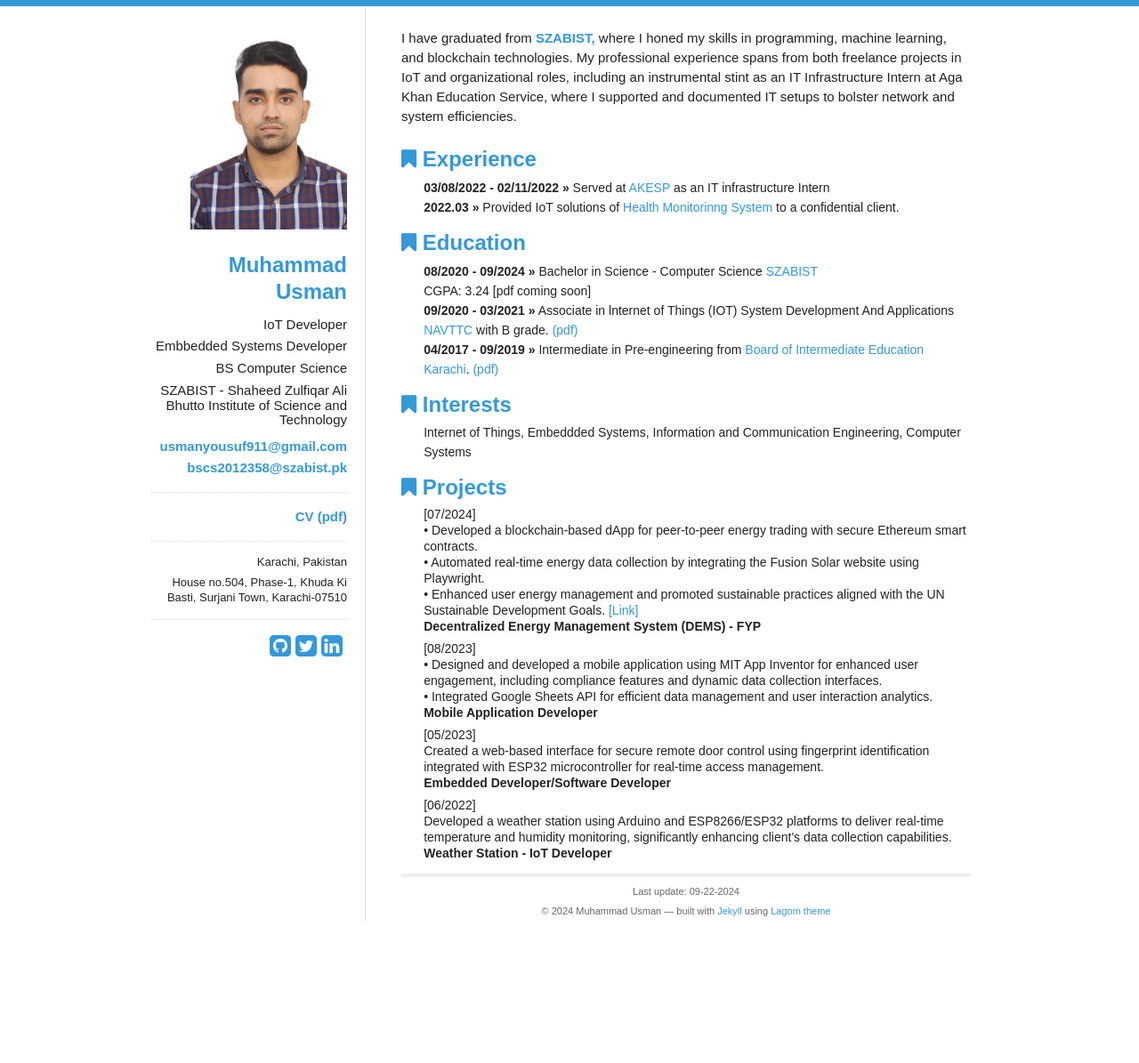
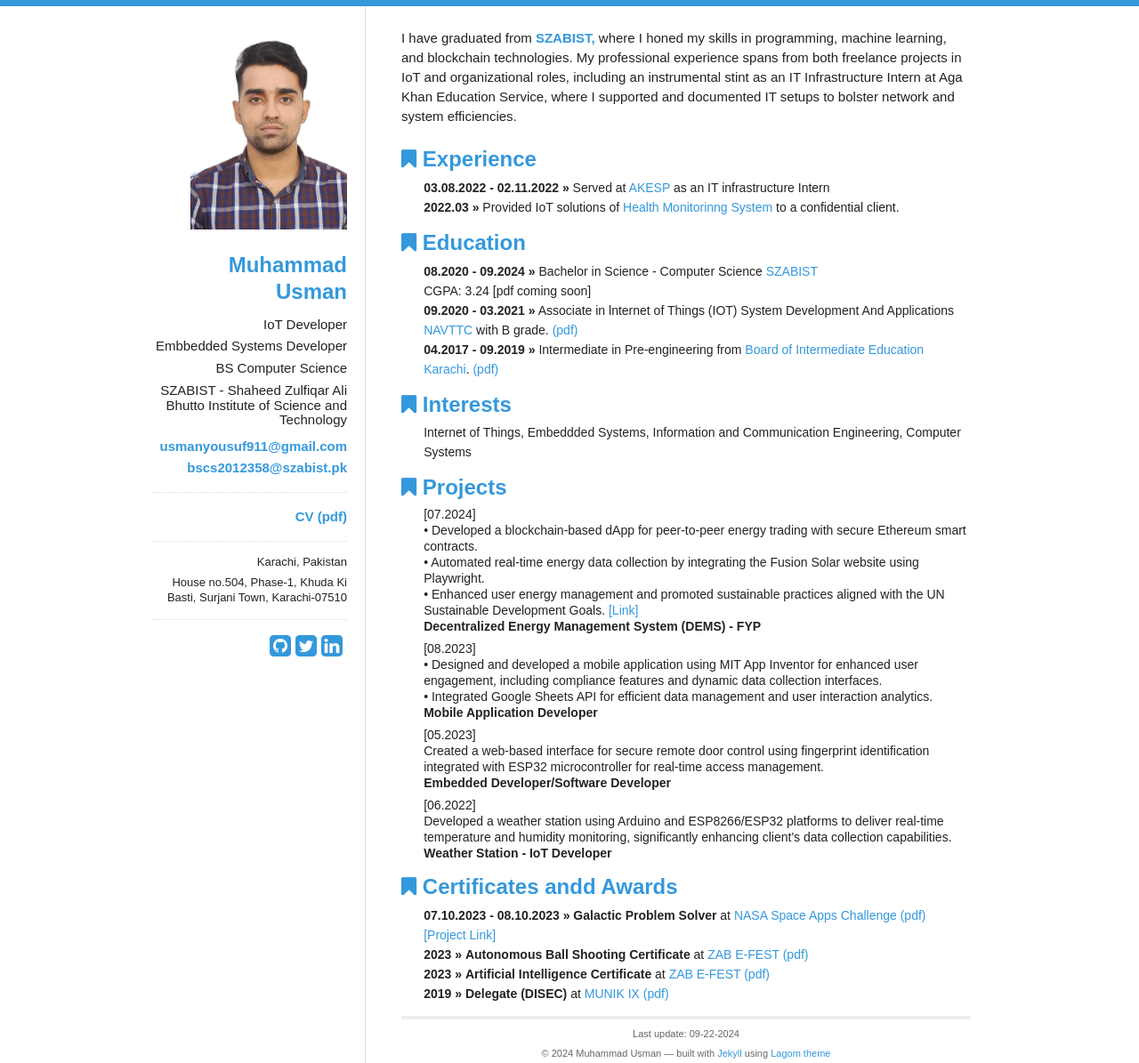
Before and after one commit to musman2k/github-portfolio, a Jekyll site: the page built from index-en.html, in a window 1280 px wide. Shown: the whole page at 89% size. Built offline with Jekyll 4.4.1, drawn with Linux system fonts in a browser that asks for light colours; before the commit the page ends 1035 px from its top, so only the background shows below that.

Commit message:
Update index-en.html

```diff
--- a/index-en.html
+++ b/index-en.html
@@ -15,15 +15,15 @@
 
   <h2><i class="fa fa-bookmark"></i> Experience</h2>
   <ul class="top">
-    <span class="bold">03/08/2022 - 02/11/2022 &raquo;</span> Served at <a href="https://www.agakhanschools.org/">AKESP</a> as an IT infrastructure Intern<br>
+    <span class="bold">03.08.2022 - 02.11.2022 &raquo;</span> Served at <a href="https://www.agakhanschools.org/">AKESP</a> as an IT infrastructure Intern<br>
     <span class="bold">2022.03 &raquo;</span> Provided IoT solutions of <a href="https://github.com/musman2k/Health-Monitoring-System-Blynk"> Health Monitorinng System </a> to a confidential client.<br>
   </ul>
 
   <h2><i class="fa fa-bookmark"></i> Education</h2>
   <ul class="top">
-    <span class="bold">08/2020 - 09/2024 &raquo;</span> Bachelor in Science - Computer Science <a href="https://szabist.edu.pk/">SZABIST</a><br>CGPA: 3.24 [pdf coming soon] <br>
-    <span class="bold"> 09/2020 - 03/2021 &raquo;</span> Associate in lnternet of Things (IOT) System Development And Applications <a href="https://cict.iba.edu.pk/navttc/"> NAVTTC </a> with B grade. <a href="/github-portfolio/files/pdfs/IoT Associate Certificate.pdf">(pdf)</a><br>
-    <span class="bold">04/2017 - 09/2019 &raquo;</span> Intermediate in Pre-engineering from <a href="https://www.biek.edu.pk/">Board of Intermediate Education Karachi</a>. <a href="/github-portfolio/files/pdfs/Higher Secondary Certificate - Intermediate Certificate.pdf">(pdf)</a><br>
+    <span class="bold">08.2020 - 09.2024 &raquo;</span> Bachelor in Science - Computer Science <a href="https://szabist.edu.pk/">SZABIST</a><br>CGPA: 3.24 [pdf coming soon] <br>
+    <span class="bold"> 09.2020 - 03.2021 &raquo;</span> Associate in lnternet of Things (IOT) System Development And Applications <a href="https://cict.iba.edu.pk/navttc/"> NAVTTC </a> with B grade. <a href="/github-portfolio/files/pdfs/IoT Associate Certificate.pdf">(pdf)</a><br>
+    <span class="bold">04.2017 - 09.2019 &raquo;</span> Intermediate in Pre-engineering from <a href="https://www.biek.edu.pk/">Board of Intermediate Education Karachi</a>. <a href="/github-portfolio/files/pdfs/Higher Secondary Certificate - Intermediate Certificate.pdf">(pdf)</a><br>
   </ul>
 
   <h2><i class="fa fa-bookmark"></i> Interests</h2>
@@ -33,7 +33,7 @@
 
   <h2><i class="fa fa-bookmark"></i> Projects</h2>
   <ul class="top">
-    <li> [07/2024] <br>
+    <li> [07.2024] <br>
       • Developed a blockchain-based dApp for peer-to-peer energy trading with secure Ethereum smart contracts.
       <br>
       • Automated real-time energy data collection by integrating the Fusion Solar website using Playwright.
@@ -44,7 +44,7 @@
     <span class="bold">Decentralized Energy Management System (DEMS) - FYP</span>
     </li>
     <li>
-    [08/2023] <br>
+    [08.2023] <br>
     • Designed and developed a mobile application using MIT App Inventor for enhanced user engagement, including
     compliance features and dynamic data collection interfaces.
     <br>
@@ -53,16 +53,25 @@
     <span class="bold">Mobile Application Developer</span>
     </li>
     <li>
-    [05/2023] <br> Created a web-based interface for secure remote door control using fingerprint identification integrated with
+    [05.2023] <br> Created a web-based interface for secure remote door control using fingerprint identification integrated with
     ESP32 microcontroller for real-time access management.
     <br>
     <span class="bold">Embedded Developer/Software Developer</span>
     </li>
     <li>
-    [06/2022] <br> Developed a weather station using Arduino and ESP8266/ESP32 platforms to deliver real-time temperature and
+    [06.2022] <br> Developed a weather station using Arduino and ESP8266/ESP32 platforms to deliver real-time temperature and
     humidity monitoring, significantly enhancing client's data collection capabilities.
     <br>
     <span class="bold">Weather Station - IoT Developer</span>
     </li>
   </ul>
+
+  <h2><i class="fa fa-bookmark"></i> Certificates andd Awards</h2>
+  <ul class="top">
+   <span class="bold"> 07.10.2023 - 08.10.2023 &raquo;</span> <span class="bold"> Galactic Problem Solver </span> at <a href="https://www.spaceappschallenge.org/">NASA Space Apps Challenge</a> <a href="/github-portfolio/files/pdfs/NASA Galactic Problem Solver.pdf">(pdf)</a><br><a href="https://github.com/musman2k/zab-R145_Make-a-Moonquake">[Project Link]</a><br>
+    <span class="bold">2023 &raquo;</span> <span class="bold"> Autonomous Ball Shooting Certificate </span> at <a href="https://www.zabefest.com/"> ZAB E-FEST </a> <a href="/github-portfolio/files/pdfs/Autonomous Ball Shooting Certificate - MUHAMMAD USMAN.pdf">(pdf)</a><br>
+    <span class="bold">2023 &raquo;</span> <span class="bold"> Artificial Intelligence Certificate </span> at <a href="https://www.zabefest.com/"> ZAB E-FEST </a> <a href="/github-portfolio/files/pdfs/Artificial Intelligence Certificate - MUHAMMAD USMAN.pdf">(pdf)</a><br>
+    <span class="bold">2019 &raquo;</span> <span class="bold"> Delegate (DISEC) </span> at <a href="https://munik.iba.edu.pk/"> MUNIK IX </a> <a href="/github-portfolio/files/pdfs/MUNIK.pdf">(pdf)</a><br>
+
+  </ul>
 </div>
```
